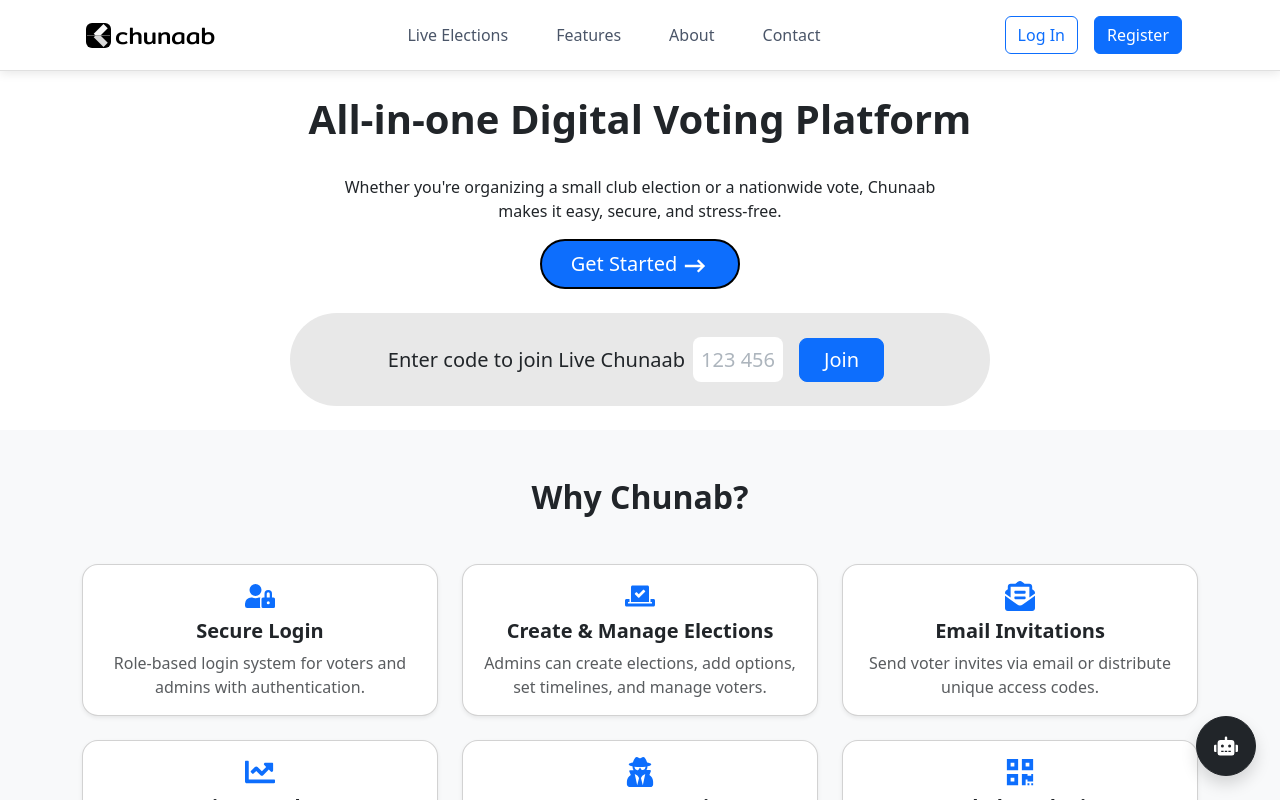
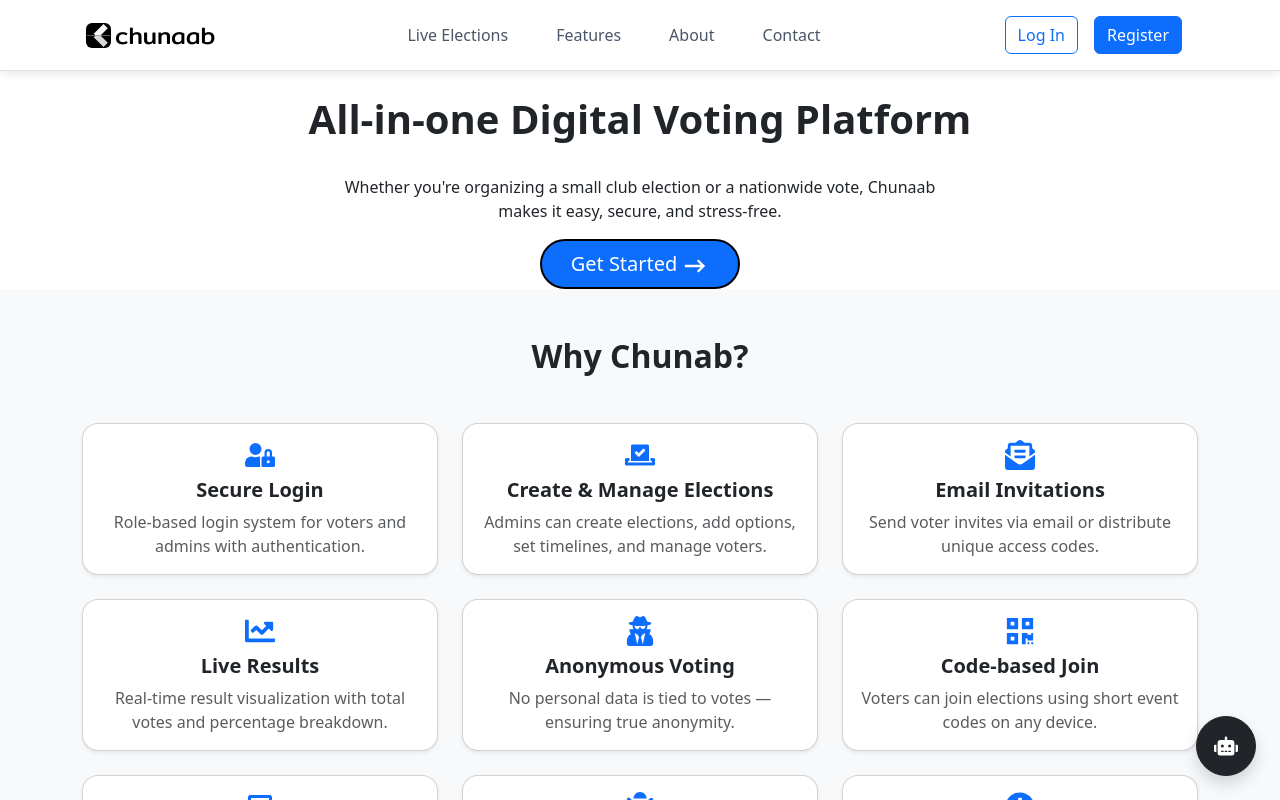
Before and after one commit to prashrijan/online-voting-client, a React (Vite) app: page / in a window 1280 px wide. Shown: the top 800 px of the page. Built offline with nearby package versions, Linux system fonts and the light colour scheme; no server answers.

Commit message:
removed join now button

```diff
--- a/src/pages/home/Hero.jsx
+++ b/src/pages/home/Hero.jsx
@@ -33,7 +33,7 @@
         </span>
       </Button>
 
-      <div className="joinSection m-4 p-3 d-flex justify-content-center align-items-center rounded-pill w-75 flex-wrap  ">
+      {/* <div className="joinSection m-4 p-3 d-flex justify-content-center align-items-center rounded-pill w-75 flex-wrap  ">
         <span className=" fs-5 text-center">
           Enter code to join Live Chunaab
         </span>
@@ -46,7 +46,7 @@
         <Button variant="primary" className="px-4 m-2 rounded-3 fs-5 ">
           Join
         </Button>
-      </div>
+      </div> */}
     </div>
   );
 };
```
